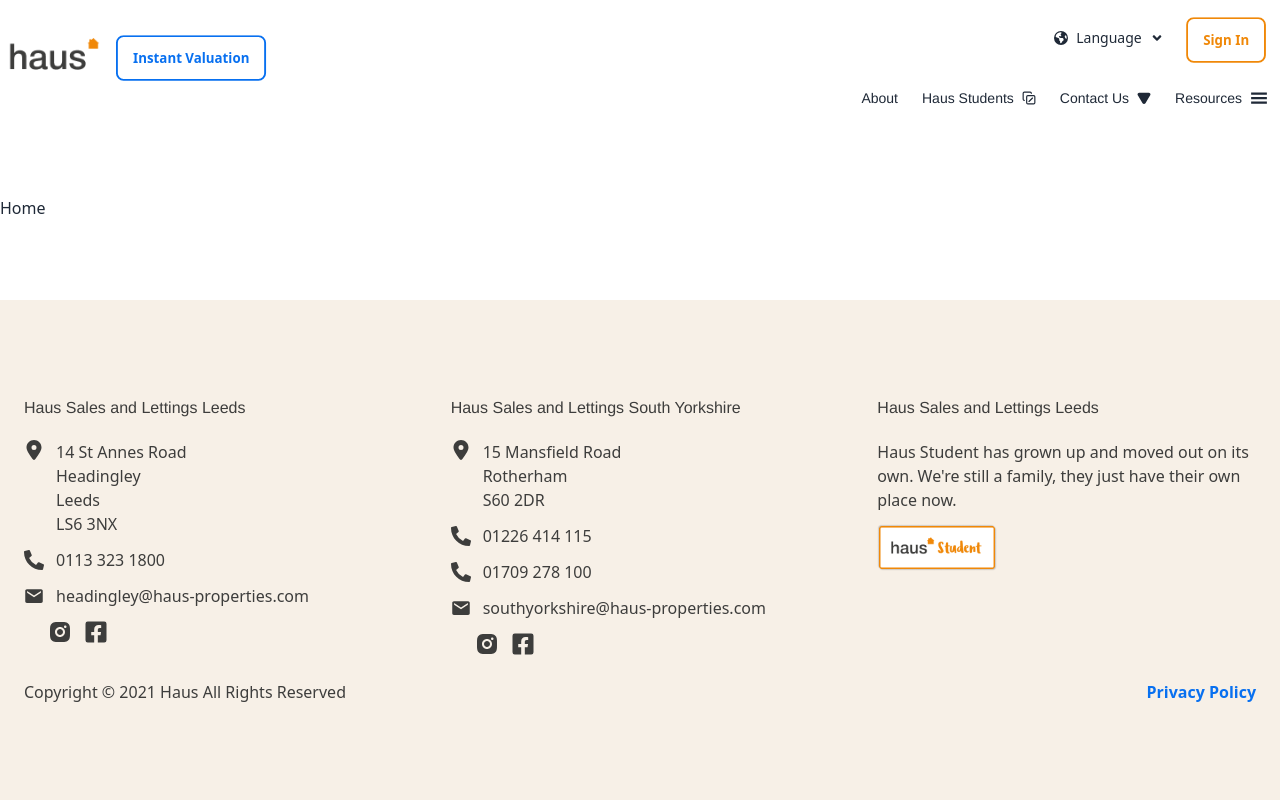
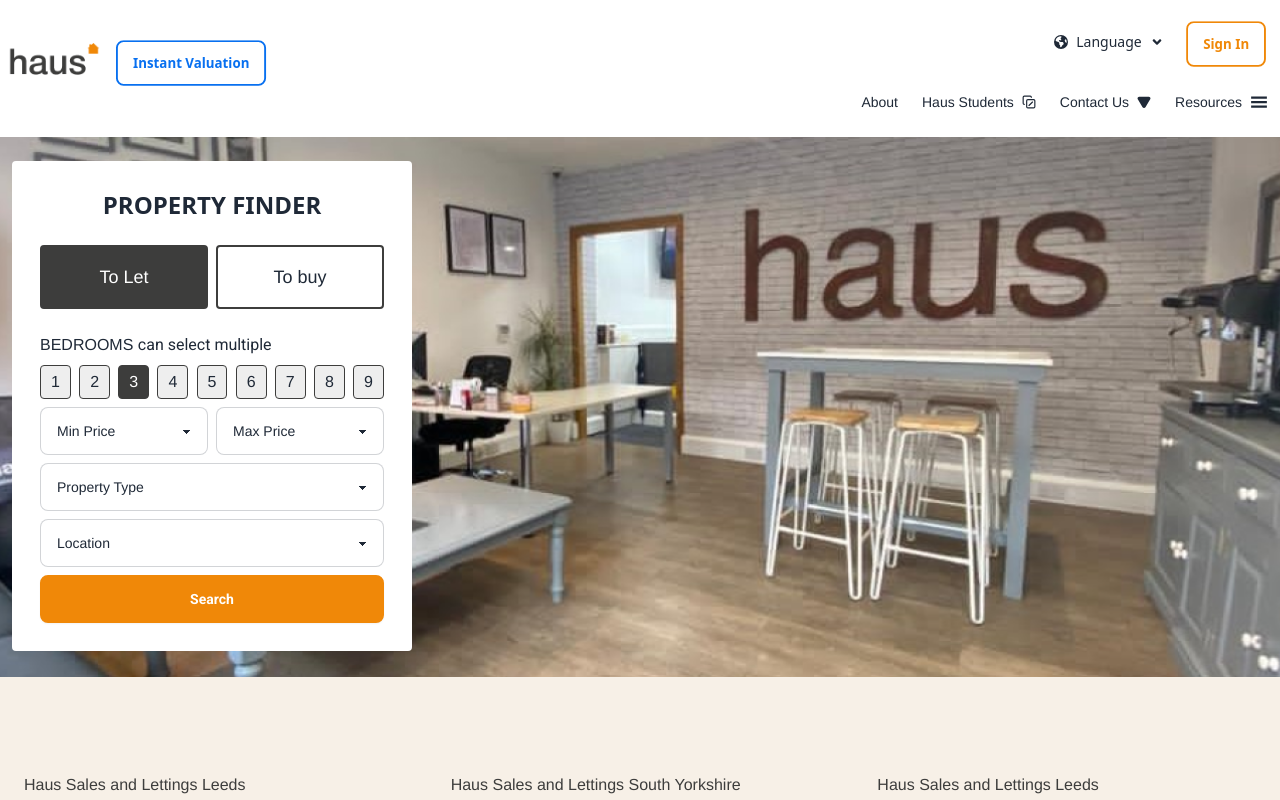
Before and after one commit to abbasnooranii/haus-client, a React (Vite) app: page / in a window 1280 px wide. Shown: the top 800 px of the page. Built offline with nearby package versions, Linux system fonts and the light colour scheme; a web font is replaced by a local one.

Commit message:
Add: Hero Section

```diff
--- /dev/null
+++ b/src/Components/Home/Hero/Hero.tsx
@@ -0,0 +1,117 @@
+import { useState } from "react";
+
+const Hero = () => {
+  const [reson, setReson] = useState<{ type: string; bedRooms: number }>({
+    type: "To Let",
+    bedRooms: 3,
+  });
+
+  const tempRoom = [...Array(9).keys()];
+
+  const handleRoomCountChange = (room: number) => {
+    setReson({ ...reson, bedRooms: room });
+  };
+
+  return (
+    <div className="home-banner min-h-[464px] md:min-h-[540px]">
+      <div className="container mx-auto px-3 py-6">
+        <div className="bg-white p-7 rounded max-w-[400px]">
+          <h2 className="text-2xl font-bold text-center text-helvetica">
+            PROPERTY FINDER
+          </h2>
+          {/* Options */}
+          <div className="flex gap-2 mt-6 font-helvetica">
+            <button
+              onClick={() => setReson({ ...reson, type: "To Let" })}
+              className={`${
+                reson.type === "To Let" ? "bg-textBlack text-white" : "bg-white"
+              } flex-1 text-lg  border-2 border-textBlack p-4 rounded`}
+            >
+              To Let
+            </button>
+            <button
+              onClick={() => setReson({ ...reson, type: "To Buy" })}
+              className={`${
+                reson.type === "To Buy" ? "bg-textBlack text-white" : "bg-white"
+              } flex-1 text-lg  border-2 border-textBlack p-4 rounded`}
+            >
+              To buy
+            </button>
+          </div>
+          {/* Form */}
+          <div className="font-helvetica mt-6 space-y-2">
+            <h6 className="font-medium">
+              BEDROOMS{" "}
+              <span className="font-normal font-roboto">
+                can select multiple
+              </span>
+            </h6>
+            {/* Bedroom Options */}
+            <div className="flex justify-between *:border *:border-textBlack *:px-[10px] *:py-1 *:rounded">
+              {tempRoom.map((room, i) => (
+                <button
+                  onClick={() => handleRoomCountChange(room + 1)}
+                  key={i}
+                  className={
+                    reson.bedRooms === room + 1
+                      ? "bg-textBlack text-white"
+                      : "bg-cGray"
+                  }
+                >
+                  {room + 1}
+                </button>
+              ))}
+            </div>
+
+            {/* Min price & Max price */}
+            <div className="flex justify-between gap-2">
+              <select
+                defaultValue=""
+                className="select select-bordered w-full max-w-xs"
+              >
+                <option disabled value="">
+                  Min Price
+                </option>
+                <option>$15</option>
+                <option>$20</option>
+              </select>
+              <select
+                defaultValue=""
+                className="select select-bordered w-full max-w-xs"
+              >
+                <option disabled value="">
+                  Max Price
+                </option>
+                <option>$15</option>
+                <option>$20</option>
+              </select>
+            </div>
+
+            {/* Property Type */}
+            <select defaultValue="" className="select select-bordered w-full ">
+              <option disabled value="">
+                Property Type
+              </option>
+              <option>$15</option>
+              <option>$20</option>
+            </select>
+            {/* Location */}
+            <select defaultValue="" className="select select-bordered w-full ">
+              <option disabled value="">
+                Location
+              </option>
+              <option>$15</option>
+              <option>$20</option>
+            </select>
+            <button className="btn btn-filled btn-primary font-roboto w-full">
+              {" "}
+              Search
+            </button>
+          </div>
+        </div>
+      </div>
+    </div>
+  );
+};
+
+export default Hero;
--- a/src/Components/Shared/Navbar/DesktopNav.tsx
+++ b/src/Components/Shared/Navbar/DesktopNav.tsx
@@ -13,24 +13,24 @@
   const links = (
     <>
       <li>
-        <a className="flex items-center hover:border-b hover:border-primary">
+        <a className="flex items-center border-b border-white hover:border-primary">
           About
         </a>
       </li>
       <li>
-        <a className=" flex items-center hover:border-b hover:border-primary gap-2">
+        <a className=" flex items-center border-b border-white hover:border-primary gap-2">
           Haus Students <LuCopySlash />
         </a>
       </li>
       <li>
-        <a className=" flex items-center hover:border-b hover:border-primary gap-2">
+        <a className=" flex items-center border-b border-white hover:border-primary gap-2">
           Contact Us <TbTriangleInvertedFilled />
         </a>
       </li>
       <li>
         <button
           onClick={() => setShowResources(true)}
-          className=" flex items-center hover:border-b hover:border-primary gap-2"
+          className=" flex items-center border-b border-white hover:border-primary gap-2"
         >
           Resources <GiHamburgerMenu className="" size={18} />
         </button>
@@ -146,7 +146,7 @@
   ];
   return (
     <div className="bg-base-100 hidden lg:flex">
-      <div className="navbar ">
+      <div className="navbar pt-3 pb-6 ">
         <div className="navbar-start">
           <div className="flex items-center gap-3">
             <Link to={"/"} className="h-10">
@@ -185,7 +185,8 @@
           </ul>
         </div>
       </div>
-      <div //
+      {/* Nested menus */}
+      <div
         className={`min-w-[100vw] absolute left-0 bg-[#f7f0e7] px-8 py-12 ${
           showResources ? "top-0" : "-top-full"
         } duration-500`}
--- a/src/Pages/Home/Home.tsx
+++ b/src/Pages/Home/Home.tsx
@@ -1,5 +1,11 @@
+import Hero from "../../Components/Home/Hero/Hero";
+
 const Home = () => {
-  return <div>Home</div>;
+  return (
+    <main>
+      <Hero />
+    </main>
+  );
 };
 
 export default Home;
--- a/src/index.css
+++ b/src/index.css
@@ -10,13 +10,10 @@
 .font-roboto{
   font-family: "Roboto", sans-serif;
 }
-/* --------Home page main navbar design----- */
-/* .menu.custome-nav :where(li:not(.menu-title) > *:not(ul, details, .menu-title, .btn)), .menu :where(li:not(.menu-title) > details > summary:not(.menu-title)):hover{
-  padding: 0 18px;
-  border-radius: 0px;
-  transition: all 0.1s;
+/* --------Home page banner----- */
+.home-banner{
+  background-image: url("./assets/Images/Home/hero-bg.png");
+  background-repeat: no-repeat;
+  background-size: cover;
+  background-position: center;
 }
-.menu.custome-nav :where(li:not(.menu-title) > *:not(ul, details, .menu-title, .btn)), .menu :where(li:not(.menu-title) > details > summary:not(.menu-title)):hover{
-  background: none;
-  border: none;
-} */
--- a/tailwind.config.js
+++ b/tailwind.config.js
@@ -6,6 +6,7 @@
       colors: {
         lightPrimary: "#f7f0e7",
         textBlack: "#3D3D3C",
+        cGray: "#EEEEEE",
       },
     },
   },
@@ -27,6 +28,9 @@
           ".btn-outline.btn-primary:hover": {
             color: "#fff",
           },
+          ".btn.btn-primary.btn-filled": {
+            color: "#fff",
+          },
         },
       },
     ],
```
